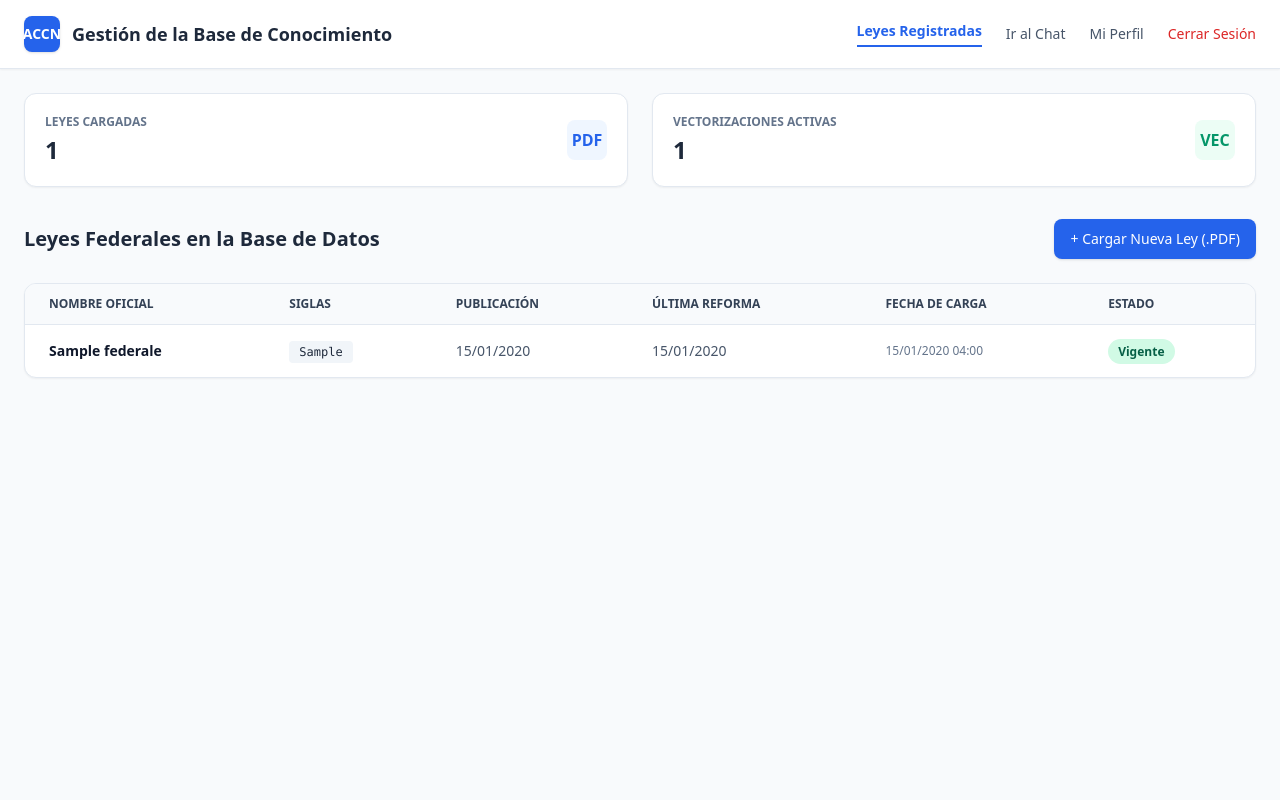
After one commit to santy2004isc/agente_cna, a Django app: page /gestor-panel/ in a window 1280 px wide. The commit adds this page. Run offline with Django 5.2, Linux system fonts and the light colour scheme; a user stored in the database is signed in; tables that the repository leaves empty hold one stand-in row (values such as "Sample post"); some libraries are stand-ins or nearby versions.

Commit message:
vista gestor

```diff
--- a/apps/core/forms/auth_forms.py
+++ b/apps/core/forms/auth_forms.py
@@ -113,7 +113,7 @@ class RegistroForm(forms.ModelForm):
     def save(self, commit=True):
         user = super().save(commit=False)
         user.set_password(self.cleaned_data["password"])
-        user.rol = Usuario.Rol.REGISTRADO[cite: 1, 2]
+        user.rol = Usuario.Rol.REGISTRADO
         if commit:
             user.save()
         return user
--- /dev/null
+++ b/apps/core/forms/gestor_forms.py
@@ -0,0 +1,103 @@
+from django import forms
+from django.core.exceptions import ValidationError
+from django.core.validators import RegexValidator
+from ..models import Usuario, LeyFederal
+
+INPUT_STYLE = 'w-full px-4 py-2.5 bg-white text-slate-800 border border-slate-300 rounded-lg focus:ring-2 focus:ring-blue-500 focus:border-blue-500 focus:outline-none shadow-sm transition duration-150'
+SOLO_LETRAS_VALIDATOR = RegexValidator(
+    regex=r'^[a-zA-ZáéíóúÁÉÍÓÚñÑ\s]+$',
+    message='Este campo solo debe contener letras y espacios.'
+)
+
+
+class CargarDocumentoForm(forms.ModelForm):
+    """
+    Formulario para carga temporal y metadatos de LeyFederal (RF-2.1).
+    """
+    archivo_pdf = forms.FileField(
+        label="Archivo Ley Federal (PDF)",
+        widget=forms.FileInput(attrs={'class': INPUT_STYLE, 'accept': '.pdf'}),
+        help_text="Seleccione un archivo en formato .pdf legible."
+    )
+
+    class Meta:
+        model = LeyFederal
+        fields = ['nombre', 'siglas', 'fecha_publicacion', 'fecha_ultima_reforma', 'estado']
+        widgets = {
+            'nombre': forms.TextInput(attrs={'class': INPUT_STYLE, 'placeholder': 'Ej. Ley Federal del Trabajo'}),
+            'siglas': forms.TextInput(attrs={'class': INPUT_STYLE, 'placeholder': 'Ej. LFT'}),
+            'fecha_publicacion': forms.DateInput(attrs={'class': INPUT_STYLE, 'type': 'date'}),
+            'fecha_ultima_reforma': forms.DateInput(attrs={'class': INPUT_STYLE, 'type': 'date'}),
+            'estado': forms.Select(attrs={'class': INPUT_STYLE}),
+        }
+
+    def clean_archivo_pdf(self):
+        archivo = self.cleaned_data.get('archivo_pdf')
+        if archivo:
+            if not archivo.name.endswith('.pdf'):
+                raise ValidationError("El archivo seleccionado debe ser obligatoriamente en formato .pdf")
+            if archivo.size > 50 * 1024 * 1024:
+                raise ValidationError("El tamaño del archivo PDF no puede exceder los 50MB.")
+        return archivo
+
+
+class EditarPerfilGestorForm(forms.ModelForm):
+    """
+    Formulario unificado de perfil para el Gestor.
+    """
+    nombre = forms.CharField(label="Nombre(s)", validators=[SOLO_LETRAS_VALIDATOR], widget=forms.TextInput(attrs={'class': INPUT_STYLE}))
+    apellido = forms.CharField(label="Apellidos", validators=[SOLO_LETRAS_VALIDATOR], widget=forms.TextInput(attrs={'class': INPUT_STYLE}))
+
+    password_actual = forms.CharField(
+        label="Contraseña Actual (Obligatoria para confirmar cambios)",
+        required=True,
+        widget=forms.PasswordInput(attrs={'class': INPUT_STYLE, 'placeholder': '••••••••', 'id': 'input_gestor_pass_actual'})
+    )
+    password_nueva = forms.CharField(
+        label="Nueva Contraseña (Opcional)",
+        required=False,
+        min_length=8,
+        widget=forms.PasswordInput(attrs={'class': INPUT_STYLE, 'placeholder': 'Dejar en blanco para no modificar', 'id': 'input_gestor_pass_nueva'}),
+        error_messages={'min_length': 'La nueva contraseña debe tener al menos 8 caracteres.'}
+    )
+    password_confirmacion = forms.CharField(
+        label="Confirmar Nueva Contraseña",
+        required=False,
+        widget=forms.PasswordInput(attrs={'class': INPUT_STYLE, 'placeholder': 'Confirmar únicamente si cambió la contraseña', 'id': 'input_gestor_pass_confirm'})
+    )
+
+    class Meta:
+        model = Usuario
+        fields = ['nombre', 'apellido', 'correo_electronico']
+        widgets = {
+            'correo_electronico': forms.EmailInput(attrs={'class': INPUT_STYLE}),
+        }
+
+    def __init__(self, *args, **kwargs):
+        self.user = kwargs.pop('user', None)
+        super().__init__(*args, **kwargs)
+
+    def clean_password_actual(self):
+        actual = self.cleaned_data.get('password_actual')
+        if self.user and not self.user.check_password(actual):
+            raise ValidationError("La contraseña actual proporcionada no es correcta.")
+        return actual
+
+    def clean(self):
+        cleaned_data = super().clean()
+        nueva = cleaned_data.get("password_nueva")
+        confirm = cleaned_data.get("password_confirmacion")
+
+        if nueva or confirm:
+            if nueva != confirm:
+                raise ValidationError("Las nuevas contraseñas no coinciden.")
+        return cleaned_data
+
+    def save(self, commit=True):
+        user = super().save(commit=False)
+        nueva = self.cleaned_data.get("password_nueva")
+        if nueva:
+            user.set_password(nueva)
+        if commit:
+            user.save()
+        return user
--- a/apps/core/templates/admin/usuario_form.html
+++ b/apps/core/templates/admin/usuario_form.html
@@ -74,7 +74,7 @@
             </div>
 
             {% else %}
-            <!-- Campos Integrados de Nueva Contraseña para Edición -->
+
             <div>
                 <label class="block text-sm font-medium text-slate-700 mb-1">{{ form.password_nueva.label }}</label>
                 <div class="relative">
--- /dev/null
+++ b/apps/core/templates/gestor/dashboard.html
@@ -0,0 +1,88 @@
+{% extends 'base.html' %}
+
+{% block title %}Panel Gestor - ACCN{% endblock %}
+
+{% block content %}
+<div class="min-h-screen bg-slate-50 flex flex-col">
+    <!-- Header -->
+    <header class="bg-white border-b border-slate-200 px-6 py-4 flex items-center justify-between shadow-sm">
+        <div class="flex items-center space-x-3">
+            <div class="w-9 h-9 bg-blue-600 text-white font-bold flex items-center justify-center rounded-lg text-sm shadow">ACCN</div>
+            <h1 class="font-bold text-slate-800 text-lg">Gestión de la Base de Conocimiento</h1>
+        </div>
+        <div class="flex items-center space-x-6">
+            <a href="{% url 'gestor_dashboard' %}" class="text-sm font-semibold text-blue-600 border-b-2 border-blue-600 pb-1">Leyes Registradas</a>
+            <a href="#" class="text-sm font-medium text-slate-600 hover:text-blue-600">Ir al Chat</a>
+            <a href="{% url 'gestor_perfil' %}" class="text-sm font-medium text-slate-600 hover:text-blue-600">Mi Perfil</a>
+            <a href="{% url 'logout' %}" class="text-sm font-medium text-red-600 hover:text-red-700">Cerrar Sesión</a>
+        </div>
+    </header>
+
+    <!-- Main Content -->
+    <main class="flex-1 max-w-7xl w-full mx-auto p-6 space-y-6">
+        <!-- Tarjetas de Resumen -->
+        <div class="grid grid-cols-1 md:grid-cols-2 gap-6">
+            <div class="bg-white p-5 rounded-xl border border-slate-200 shadow-sm flex items-center justify-between">
+                <div>
+                    <p class="text-xs font-semibold text-slate-500 uppercase">Leyes Cargadas</p>
+                    <p class="text-2xl font-bold text-slate-800 mt-1">{{ total_leyes }}</p>
+                </div>
+                <div class="w-10 h-10 bg-blue-50 text-blue-600 rounded-lg flex items-center justify-center font-bold">PDF</div>
+            </div>
+            <div class="bg-white p-5 rounded-xl border border-slate-200 shadow-sm flex items-center justify-between">
+                <div>
+                    <p class="text-xs font-semibold text-slate-500 uppercase">Vectorizaciones Activas</p>
+                    <p class="text-2xl font-bold text-slate-800 mt-1">{{ total_fragmentos }}</p>
+                </div>
+                <div class="w-10 h-10 bg-emerald-50 text-emerald-600 rounded-lg flex items-center justify-center font-bold">VEC</div>
+            </div>
+        </div>
+
+        <!-- Encabezado Tabla -->
+        <div class="flex items-center justify-between pt-2">
+            <h2 class="text-xl font-bold text-slate-800">Leyes Federales en la Base de Datos</h2>
+            <a href="{% url 'gestor_cargar_documento' %}" class="bg-blue-600 hover:bg-blue-700 text-white font-medium text-sm px-4 py-2.5 rounded-lg shadow transition">
+                + Cargar Nueva Ley (.PDF)
+            </a>
+        </div>
+
+        <!-- Tabla de Documentos con Columna Fecha de Carga -->
+        <div class="bg-white rounded-xl border border-slate-200 shadow-sm overflow-hidden">
+            <table class="w-full text-left text-sm text-slate-600">
+                <thead class="bg-slate-50 text-slate-700 uppercase text-xs border-b border-slate-200">
+                    <tr>
+                        <th class="px-6 py-3">Nombre Oficial</th>
+                        <th class="px-6 py-3">Siglas</th>
+                        <th class="px-6 py-3">Publicación</th>
+                        <th class="px-6 py-3">Última Reforma</th>
+                        <th class="px-6 py-3">Fecha de Carga</th>
+                        <th class="px-6 py-3">Estado</th>
+                    </tr>
+                </thead>
+                <tbody class="divide-y divide-slate-200">
+                    {% for ley in leyes %}
+                    <tr class="hover:bg-slate-50">
+                        <td class="px-6 py-4 font-semibold text-slate-900">{{ ley.nombre }}</td>
+                        <td class="px-6 py-4"><span class="bg-slate-100 text-slate-800 text-xs px-2.5 py-1 rounded font-mono">{{ ley.siglas|default:"N/A" }}</span></td>
+                        <td class="px-6 py-4">{{ ley.fecha_publicacion|date:"d/m/Y" }}</td>
+                        <td class="px-6 py-4">{{ ley.fecha_ultima_reforma|date:"d/m/Y" }}</td>
+                        <td class="px-6 py-4 text-xs text-slate-500 font-medium">{{ ley.fecha_creacion|date:"d/m/Y H:i" }}</td>
+                        <td class="px-6 py-4">
+                            {% if ley.estado == 'VIGENTE' %}
+                            <span class="bg-emerald-100 text-emerald-800 text-xs px-2.5 py-1 rounded-full font-semibold">Vigente</span>
+                            {% else %}
+                            <span class="bg-red-100 text-red-800 text-xs px-2.5 py-1 rounded-full font-semibold">Abrogada</span>
+                            {% endif %}
+                        </td>
+                    </tr>
+                    {% empty %}
+                    <tr>
+                        <td colspan="6" class="px-6 py-8 text-center text-slate-400">Aún no has registrado ninguna norma legal. Presiona "+ Cargar Nueva Ley" para comenzar.</td>
+                    </tr>
+                    {% endfor %}
+                </tbody>
+            </table>
+        </div>
+    </main>
+</div>
+{% endblock %}
--- a/apps/core/urls.py
+++ b/apps/core/urls.py
@@ -1,6 +1,7 @@
 from django.urls import path
 from .views.auth import autenticacion, router
 from .views.admin import api_log, profile, user
+from .views.gestor import gestor_views
 
 urlpatterns = [
     path('', router.home_router_view, name='router'),
@@ -17,4 +18,9 @@ urlpatterns = [
     path('admin-panel/perfil/', profile.perfil_admin_view, name='admin_perfil'),
     path('admin-panel/fallos-api/', api_log.registros_fallos_api_view, name='admin_fallos_api'),
 
+    # Gestor
+    path('gestor-panel/', gestor_views.gestor_dashboard_view, name='gestor_dashboard'),
+    path('gestor-panel/documentos/cargar/', gestor_views.cargar_documento_view, name='gestor_cargar_documento'),
+    path('gestor-panel/perfil/', gestor_views.perfil_gestor_view, name='gestor_perfil'),
+
 ]
--- a/apps/core/views/admin/user.py
+++ b/apps/core/views/admin/user.py
@@ -38,7 +38,7 @@ def crear_usuario_view(request):
         form = CrearUsuarioAdminForm(request.POST)
         if form.is_valid():
             usuario = form.save()
-            messages.success(request, f"Usuario {usuario.correo_electronico} creado exitosamente.")
+            messages.success(request, f"Usuario creado exitosamente.")
             return redirect('admin_dashboard')
     else:
         form = CrearUsuarioAdminForm()
@@ -58,7 +58,7 @@ def editar_usuario_view(request, user_id):
         form = EditarUsuarioAdminForm(request.POST, instance=usuario)
         if form.is_valid():
             form.save()
-            messages.success(request, f"Usuario {usuario.correo_electronico} actualizado correctamente.")
+            messages.success(request, f"{usuario.nombre} actualizado correctamente.")
             return redirect('admin_dashboard')
     else:
         form = EditarUsuarioAdminForm(instance=usuario)
--- /dev/null
+++ b/apps/core/views/gestor/gestor_views.py
@@ -0,0 +1,117 @@
+from functools import wraps
+from django.shortcuts import render, redirect
+from django.contrib.auth.decorators import login_required
+from django.contrib import messages
+from django.db import transaction
+
+from ...models import Usuario, LeyFederal, FragmentoNormativo
+from ...forms.gestor_forms import CargarDocumentoForm, EditarPerfilGestorForm
+from ...services.pdf_processor import (
+    procesar_pdf_en_memoria,
+    generar_vector_embedding,
+    calcular_hash_fragmento
+)
+
+
+def gestor_required(view_func):
+    """
+    Restringe acceso a roles GESTOR o ADMINISTRADOR.
+    """
+    @wraps(view_func)
+    def _wrapped_view(request, *args, **kwargs):
+        if not request.user.is_authenticated or request.user.rol not in [Usuario.Rol.GESTOR, Usuario.Rol.ADMINISTRADOR]:
+            messages.error(request, "Acceso restringido. Se requieren permisos de Gestor de la Base de Conocimiento.")
+            return redirect('login')
+        return view_func(request, *args, **kwargs)
+    return _wrapped_view
+
+
+@login_required
+@gestor_required
+def gestor_dashboard_view(request):
+    """
+    Dashboard del Gestor: Listado de LeyFederal y total de FragmentoNormativo.
+    """
+    leyes = LeyFederal.objects.filter(usuario=request.user).order_by('-fecha_creacion')
+    total_fragmentos = FragmentoNormativo.objects.filter(ley__usuario=request.user).count()
+
+    context = {
+        'leyes': leyes,
+        'total_leyes': leyes.count(),
+        'total_fragmentos': total_fragmentos,
+    }
+    return render(request, 'gestor/dashboard.html', context)
+
+
+@login_required
+@gestor_required
+def cargar_documento_view(request):
+    """
+    Carga e ingesta de PDF -> LeyFederal y FragmentoNormativo (RF-2.1, RF-2.2, RF-2.3).
+    """
+    if request.method == 'POST':
+        form = CargarDocumentoForm(request.POST, request.FILES)
+        if form.is_valid():
+            archivo_pdf = request.FILES['archivo_pdf']
+
+            try:
+                # 1. Procesar PDF en memoria
+                hash_doc, chunks = procesar_pdf_en_memoria(archivo_pdf)
+
+                # 2. Validación de duplicados por Hash SHA-256
+                if LeyFederal.objects.filter(hash_documento=hash_doc).exists():
+                    messages.error(request, "Este documento PDF ya ha sido procesado e ingresado previamente al sistema.")
+                    return render(request, 'gestor/cargar_documento.html', {'form': form})
+
+                with transaction.atomic():
+                    # 3. Guardar registro principal en LeyFederal
+                    ley = form.save(commit=False)
+                    ley.usuario = request.user
+                    ley.hash_documento = hash_doc
+                    ley.save()
+
+                    # 4. Generar vectores y guardar en FragmentoNormativo
+                    fragmentos_objetos = []
+                    for chunk in chunks:
+                        hash_frag = calcular_hash_fragmento(chunk)
+                        vector = generar_vector_embedding(chunk)
+
+                        fragmentos_objetos.append(
+                            FragmentoNormativo(
+                                ley=ley,
+                                contenido_fragmento=chunk,
+                                vector_embedding=vector,
+                                hash_fragmento=hash_frag
+                            )
+                        )
+
+                    FragmentoNormativo.objects.bulk_create(fragmentos_objetos)
+
+                messages.success(request, f"La norma '{ley.nombre}' fue procesada e indexada exitosamente con {len(chunks)} fragmentos vectoriales.")
+                return redirect('gestor_dashboard')
+
+            except Exception as e:
+                messages.error(request, f"Ocurrió un error al procesar el archivo: {str(e)}")
+    else:
+        form = CargarDocumentoForm()
+
+    return render(request, 'gestor/cargar_documento.html', {'form': form})
+
+
+@login_required
+@gestor_required
+def perfil_gestor_view(request):
+    """
+    Edición de perfil del usuario Gestor.
+    """
+    user = request.user
+    if request.method == 'POST':
+        form = EditarPerfilGestorForm(request.POST, instance=user, user=user)
+        if form.is_valid():
+            form.save()
+            messages.success(request, "Tu perfil ha sido actualizado exitosamente.")
+            return redirect('gestor_perfil')
+    else:
+        form = EditarPerfilGestorForm(instance=user, user=user)
+
+    return render(request, 'gestor/perfil.html', {'form': form})
```
Also changed, not shown: apps/core/services/pdf_processor.py (added, +69 -0 lines), apps/core/templates/gestor/cargar_documento.html (added, +101 -0 lines), apps/core/templates/gestor/perfil.html (added, +87 -0 lines), apps/core/views/auth/autenticacion.py (+4 -5 lines).
